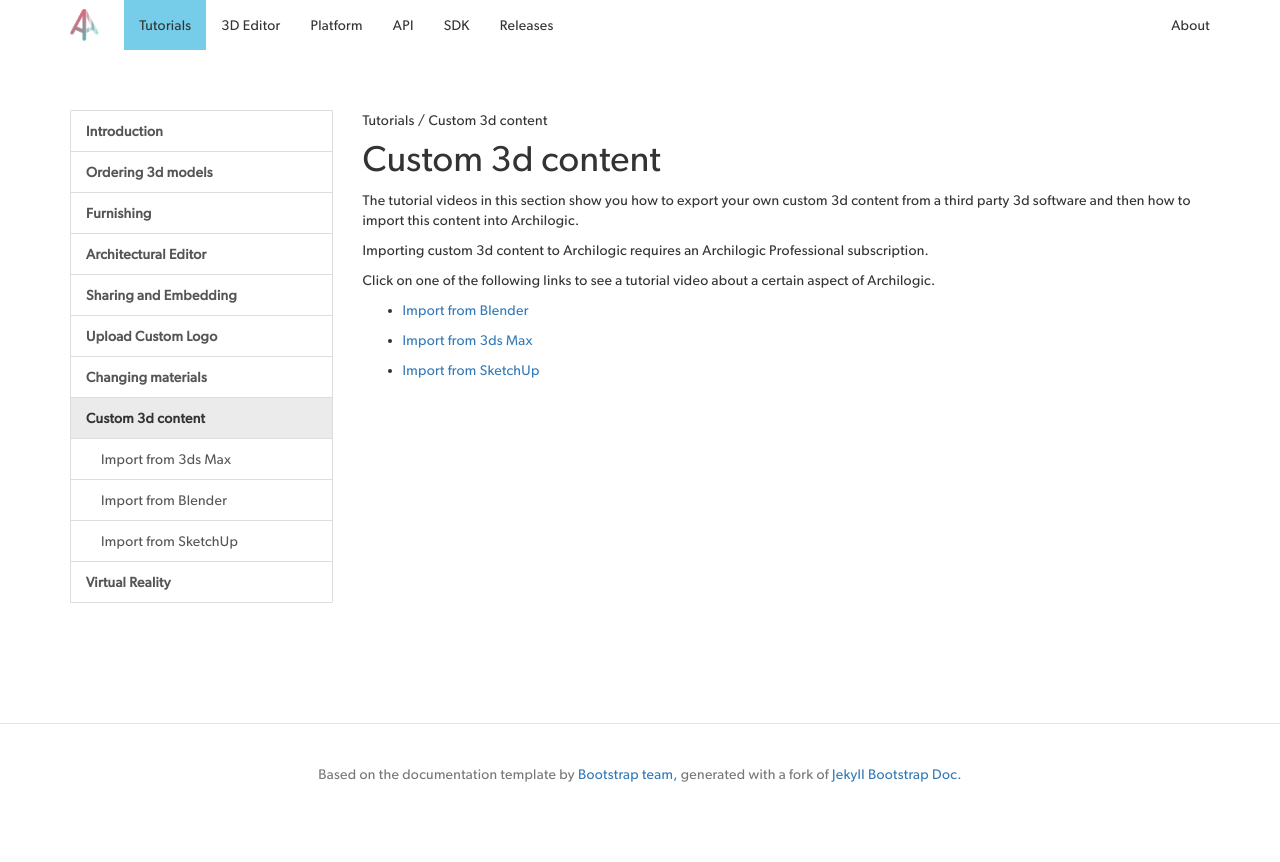
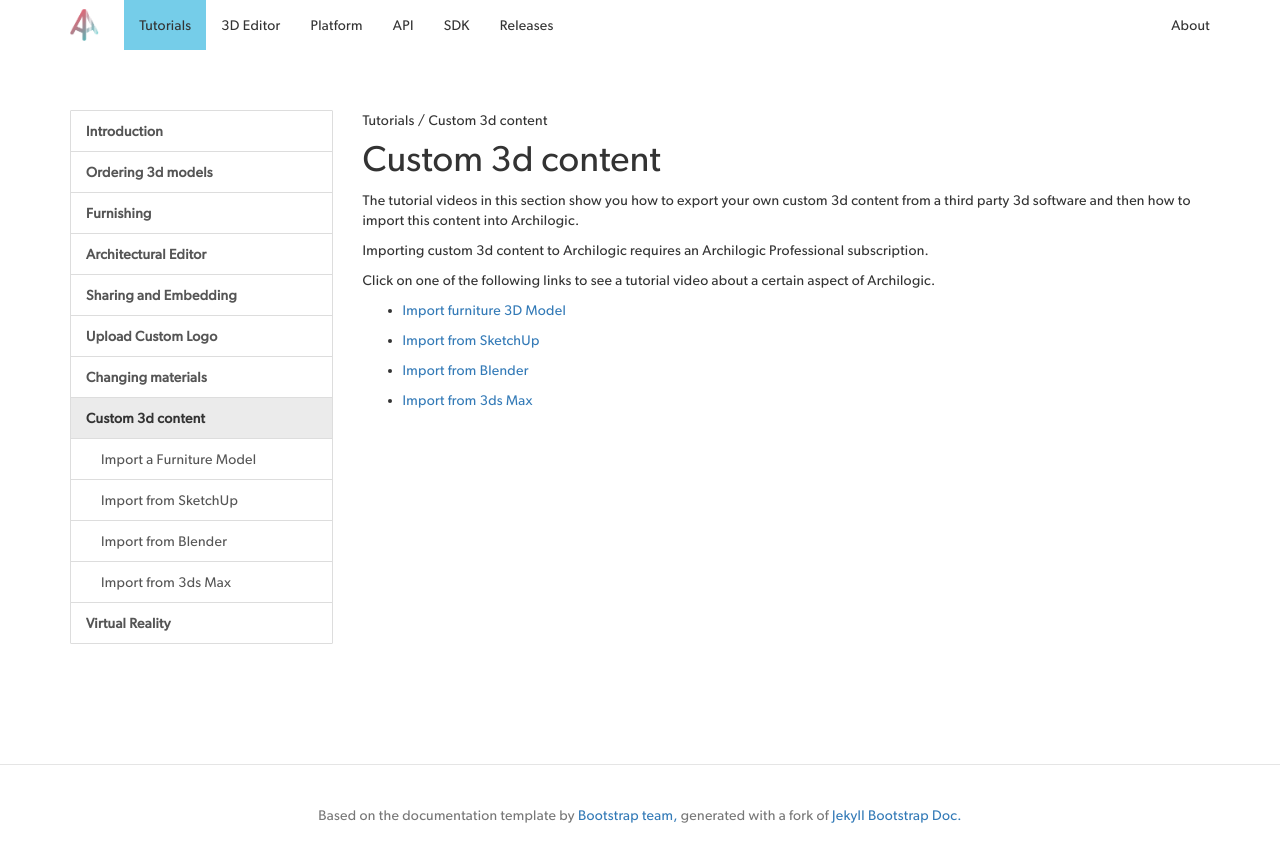
Before and after one commit to AVGP/docs, a Jekyll site: the page built from en/tutorials/custom-3d-content/index.md, in a window 1280 px wide. Shown: the top 862 px of the page. Built offline with Jekyll 4.4.1, drawn with Linux system fonts in a browser that asks for light colours; nearby versions of some CDN libraries.

Commit message:
Added new furniture import tutorial video to the docs

```diff
--- a/en/tutorials/custom-3d-content/index.md
+++ b/en/tutorials/custom-3d-content/index.md
@@ -17,8 +17,10 @@ Importing custom 3d content to Archilogic requires an Archilogic Professional su
 
 Click on one of the following links to see a tutorial video about a certain aspect of Archilogic.
 
+* [Import furniture 3D Model](import-furniture.html)
+
+* [Import from SketchUp](import-from-sketchup.html)
+
 * [Import from Blender](import-from-blender.html)
 
 * [Import from 3ds Max](import-from-3dsmax.html)
-
-* [Import from SketchUp](import-from-sketchup.html)
```
Also changed, not shown: en/tutorials/custom-3d-content/import-from-3dsmax.md (+1 -1 lines), en/tutorials/custom-3d-content/import-from-sketchup.md (+1 -1 lines), en/tutorials/custom-3d-content/import-furniture.md (added, +15 -0 lines).
